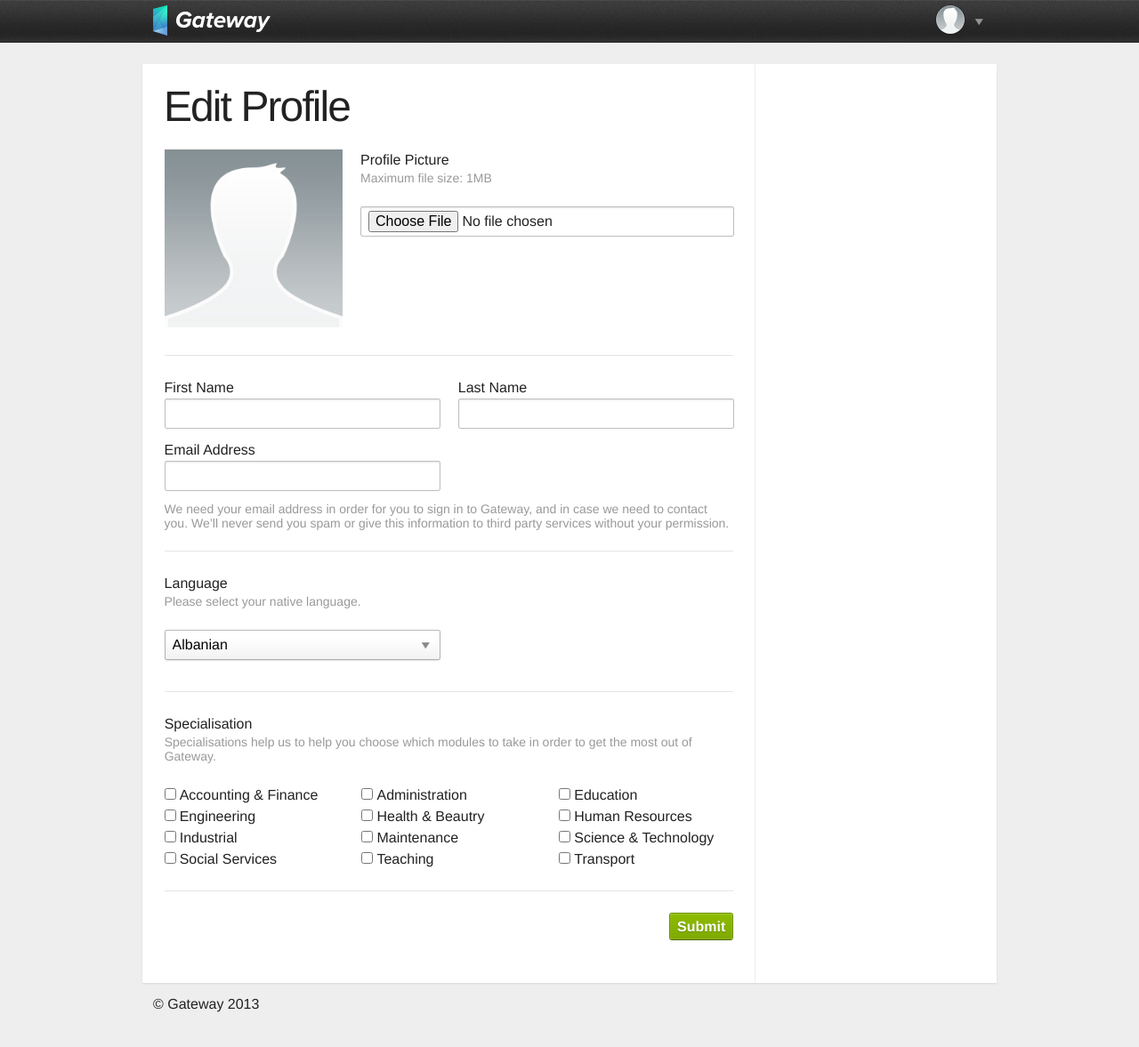
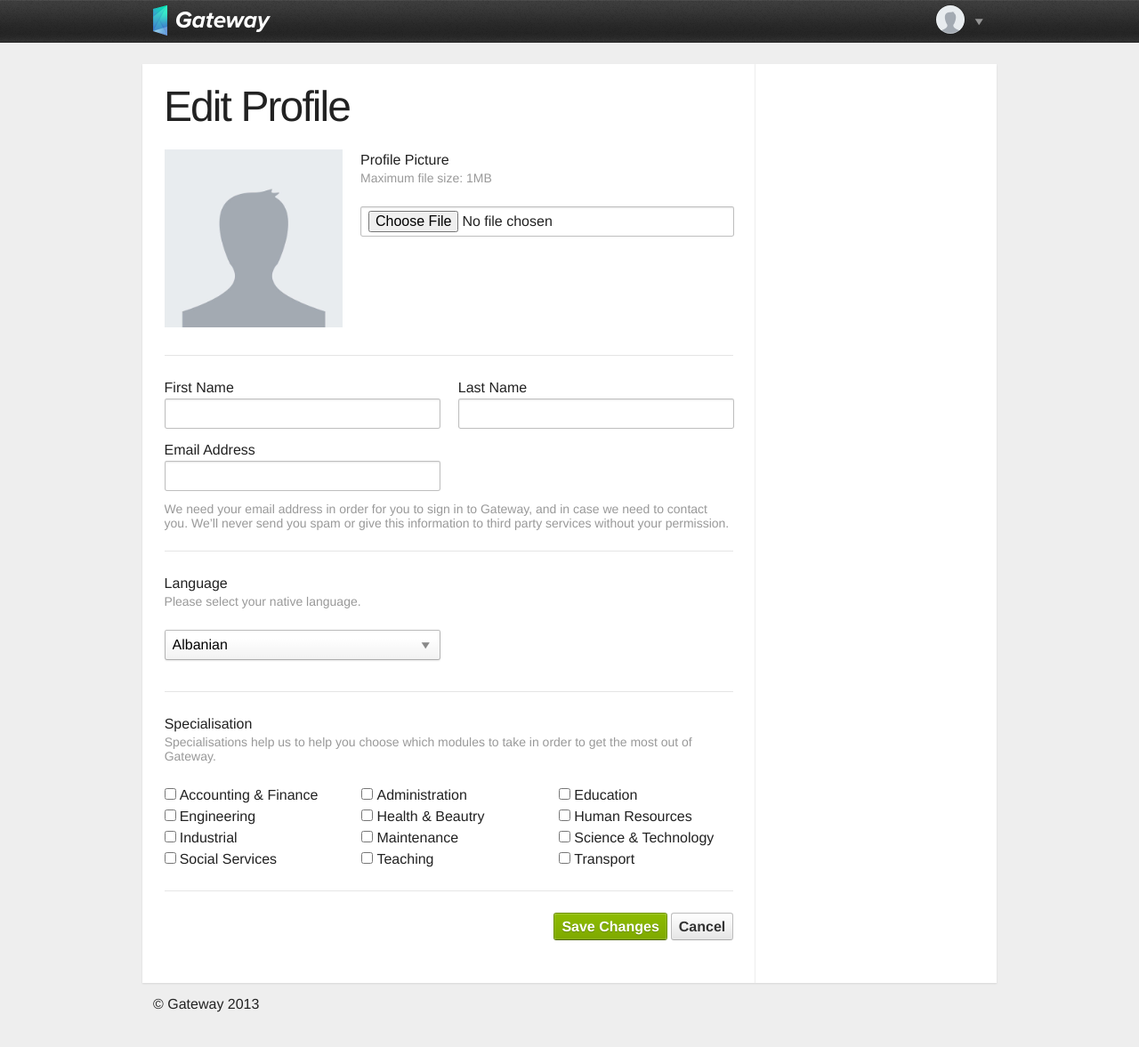
Before and after one commit to daneden/serious-games, a PHP site: page /edit-profile.php in a window 1280 px wide. Shown: the whole page at 89% size. Run offline with PHP 8.4, Linux system fonts and the light colour scheme; the visitor is signed in with stand-in values (Sample User, id 1); data that the repository does not hold is empty; a stand-in replaces the project's code that opens the database connection; some libraries are stand-ins or nearby versions.

Commit message:
Housekeeping, new default avatar

```diff
--- a/edit-profile.php
+++ b/edit-profile.php
@@ -98,15 +98,12 @@ require_once('inc/header.php'); ?>
                     <hr class="unit span-grid">
 					<div class="unit span-grid">
                     	<input type="hidden" value="<?php echo $userDetails['userID'] ?>" name="userID" />
-						<input class="alignright butt butt-primary submit" type="submit" value="Submit">
+                        <a href="/" title="Cancel and go home" class=" alignright butt">Cancel</a>
+						<input class="alignright butt butt-primary submit" type="submit" value="Save Changes">
 					</div>
 				</div>
 			</form>
 		</div>
-		<!-- <div class="sidebar secondary-col island">
-			<h2>Need some help?</h2>
-			<p>Blah, blah, blah</p>
-		</div> -->
 	</div>
 </div>
 <?php require_once('inc/footer.php'); ?>
--- a/signup.php
+++ b/signup.php
@@ -94,10 +94,6 @@
 				</div>
 			</form>
 		</div>
-		<!-- <div class="sidebar secondary-col island">
-			<h2>Need some help?</h2>
-			<p>Blah, blah, blah</p>
-		</div> -->
 	</div>
 </div>
 <?php require_once('inc/footer.php'); ?>
```
Also changed, not shown: assets/images/default-avatar.jpg.
